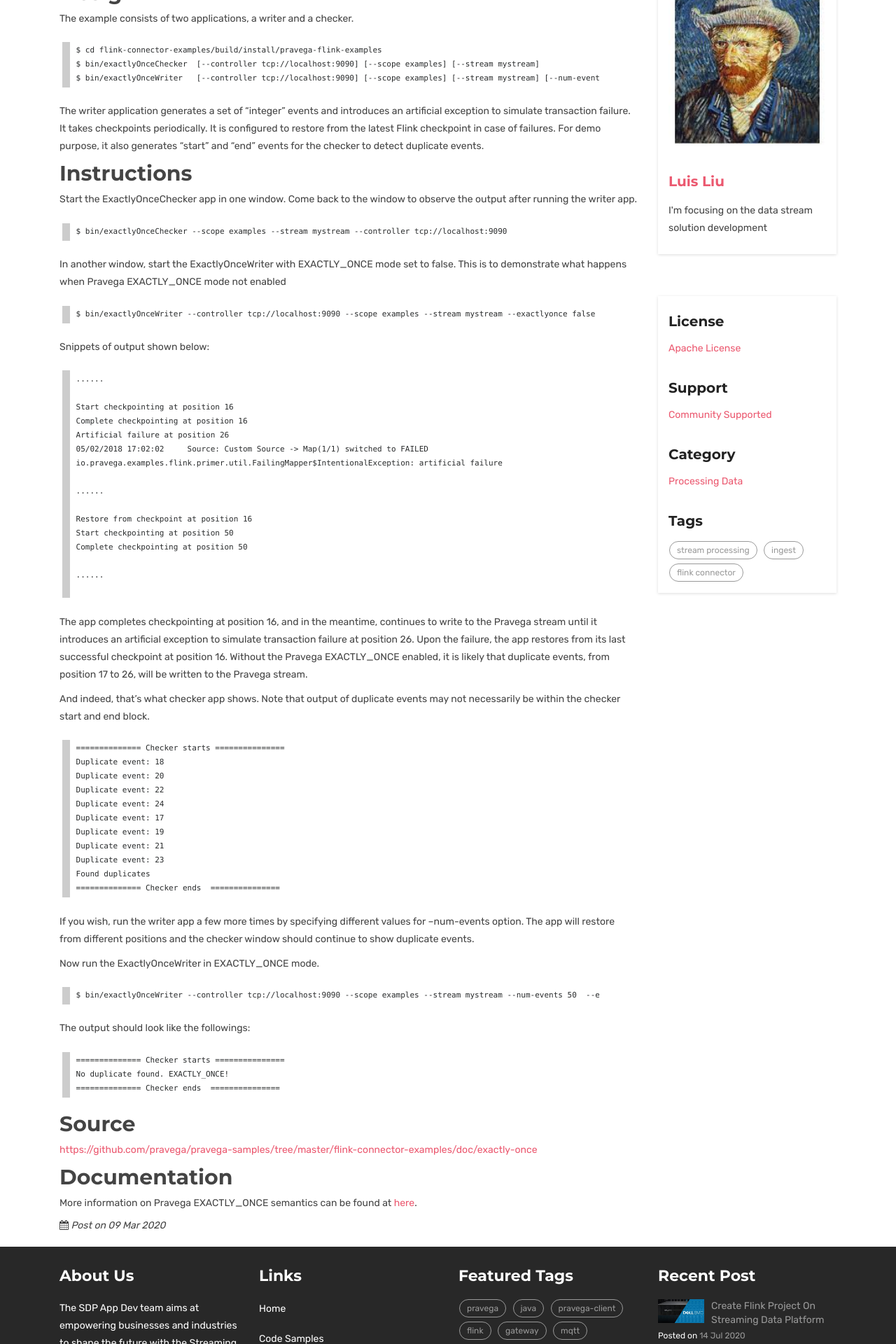
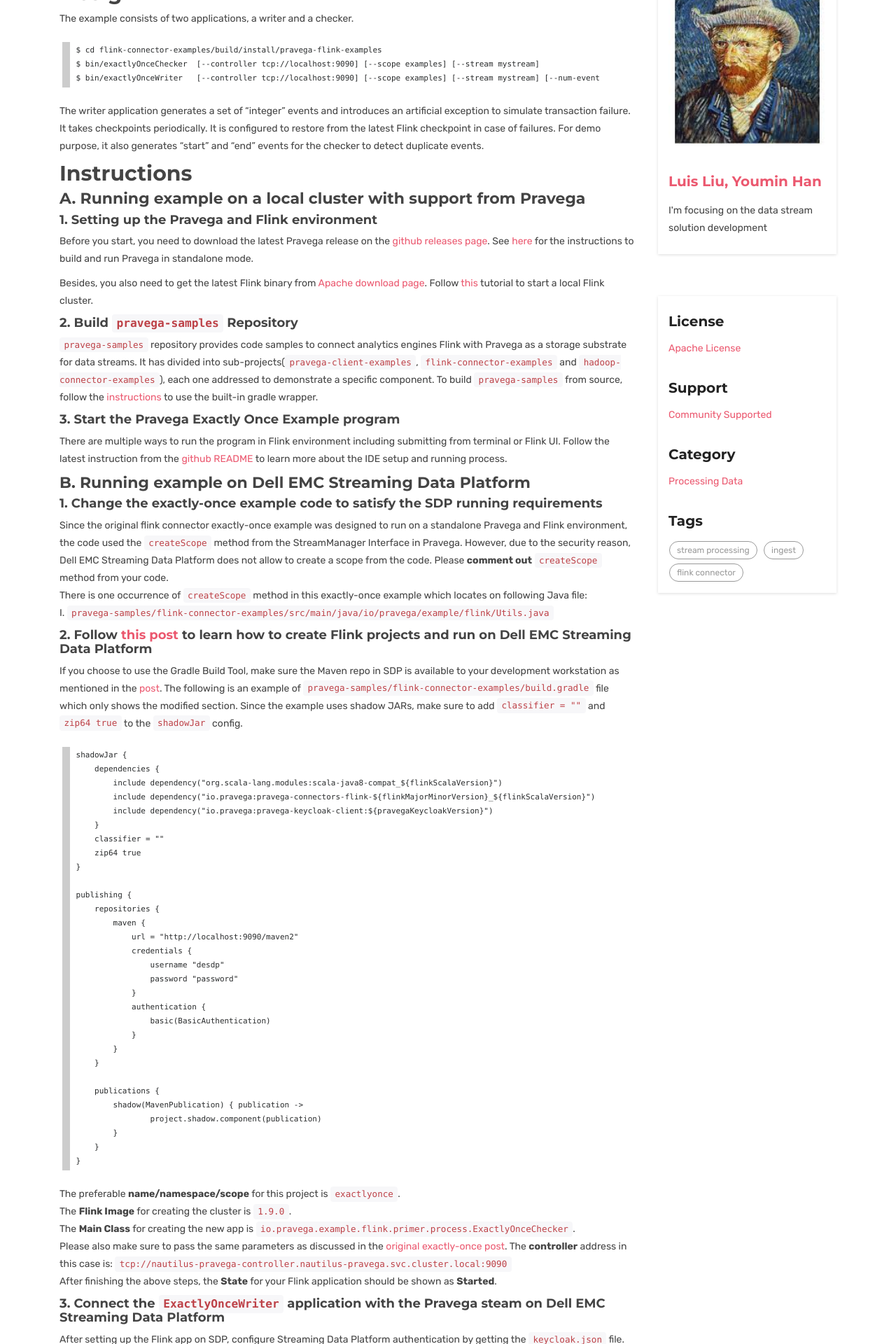
Before and after one commit to StreamingDataPlatform/workshop-samples, a Jekyll site: the page built from _posts/Processing Data/2020-03-09-Exactly-Once-Example.md, in a window 1280 px wide. Shown: the part 678-2598 px from the top of the page at 70% size. Built offline with Jekyll 4.4.1, drawn with Linux system fonts in a browser that asks for light colours; some of the changed text lies outside the part shown.

Commit message:
Update the instruction with SDP set up

````diff
--- a/_posts/Processing Data/2020-03-09-Exactly-Once-Example.md
+++ b/_posts/Processing Data/2020-03-09-Exactly-Once-Example.md
@@ -7,7 +7,7 @@
 license: Apache
 support: Community
 author:
-    name: Luis Liu
+    name: Luis Liu, Youmin Han
     description: I'm focusing on the data stream solution development
     image:
 css:
@@ -32,81 +32,116 @@
 For demo purpose, it also generates "start" and "end" events for the checker to detect duplicate events.
 
 ## Instructions
+#### A. Running example on a local cluster with support from Pravega
 
-Start the ExactlyOnceChecker app in one window. Come back to the window to observe the output
-after running the writer app.
+##### 1. Setting up the Pravega and Flink environment
+Before you start, you need to download the latest Pravega release on the [github releases page](https://github.com/pravega/pravega/releases). See [here](http://pravega.io/docs/latest/getting-started/) for the instructions to build and run Pravega in standalone mode.
 
+Besides, you also need to get the latest Flink binary from [Apache download page](https://flink.apache.org/downloads.html). Follow [this](https://ci.apache.org/projects/flink/flink-docs-stable/getting-started/tutorials/local_setup.html) tutorial to start a local Flink cluster.
+
+##### 2. Build `pravega-samples` Repository
+
+`pravega-samples` repository provides code samples to connect analytics engines Flink with Pravega as a storage substrate for data streams. It has divided into sub-projects(`pravega-client-examples`, `flink-connector-examples` and `hadoop-connector-examples`), each one addressed to demonstrate a specific component. To build `pravega-samples` from source, follow the [instructions](https://github.com/pravega/pravega-samples#pravega-samples-build-instructions) to use the built-in gradle wrapper.
+
+##### 3. Start the Pravega Exactly Once Example program
+
+There are multiple ways to run the program in Flink environment including submitting from terminal or Flink UI. Follow the latest instruction from the [github README](https://github.com/pravega/pravega-samples/tree/master/flink-connector-examples/doc/exactly-once) to learn more about the IDE setup and running process.
+
+#### B. Running example on Dell EMC Streaming Data Platform
+##### 1. Change the exactly-once example code to satisfy the SDP running requirements
+Since the original flink connector exactly-once example was designed to run on a standalone Pravega and Flink environment, the code used the `createScope` method from the StreamManager Interface in Pravega. However, due to the security reason, Dell EMC Streaming Data Platform does not allow to create a scope from the code. Please **comment out** `createScope` method from your code.
+There is one occurrence of `createScope` method in this exactly-once example which locates on following Java file:
+I. ```pravega-samples/flink-connector-examples/src/main/java/io/pravega/example/flink/Utils.java```
+
+##### 2. Follow [this post]({{site.baseurl}}/getting started/2020/07/14/create-flink-project-on-streaming-data-platform.html) to learn how to create Flink projects and run on Dell EMC Streaming Data Platform
+If you choose to use the Gradle Build Tool, make sure the Maven repo in SDP is available to your development workstation as mentioned in the [post]({{site.baseurl}}/getting started/2020/07/14/create-flink-project-on-streaming-data-platform.html). The following is an example of ```pravega-samples/flink-connector-examples/build.gradle``` file which only shows the modified section. Since the example uses shadow JARs, make sure to add `classifier = ""` and `zip64 true` to the `shadowJar` config.
 ```
-$ bin/exactlyOnceChecker --scope examples --stream mystream --controller tcp://localhost:9090
+shadowJar {
+    dependencies {
+        include dependency("org.scala-lang.modules:scala-java8-compat_${flinkScalaVersion}")
+        include dependency("io.pravega:pravega-connectors-flink-${flinkMajorMinorVersion}_${flinkScalaVersion}")
+        include dependency("io.pravega:pravega-keycloak-client:${pravegaKeycloakVersion}")
+    }
+    classifier = ""
+    zip64 true
+}
+
+publishing {
+    repositories {
+        maven {
+            url = "http://localhost:9090/maven2"
+            credentials {
+                username "desdp"
+                password "password"
+            }
+            authentication {
+                basic(BasicAuthentication)
+            }
+        }
+    }
+
+    publications {
+        shadow(MavenPublication) { publication ->
+                project.shadow.component(publication)
+        }
+    }
+}
+```
+The preferable **name/namespace/scope** for this project is ```exactlyonce```.
+The **Flink Image** for creating the cluster is ```1.9.0```.
+The **Main Class** for creating the new app is ```io.pravega.example.flink.primer.process.ExactlyOnceChecker```.
+Please also make sure to pass the same parameters as discussed in the [original exactly-once post](https://github.com/pravega/pravega-samples/tree/master/flink-connector-examples/doc/exactly-once). The **controller** address in this case is: ```tcp://nautilus-pravega-controller.nautilus-pravega.svc.cluster.local:9090```
+After finishing the above steps, the **State** for your Flink application should be shown as **Started**.
+
+##### 3. Connect the `ExactlyOnceWriter` application with the Pravega steam on Dell EMC Streaming Data Platform
+After setting up the Flink app on SDP, configure Streaming Data Platform authentication by getting the ```keycloak.json``` file. Run the following command in your terminal (you may need to change the name for namespace):
+```
+kubectl get secret exactlyonce-pravega -n exactlyonce -o jsonpath="{.data.keycloak\.json}" |base64 -d >  ${HOME}/keycloak.json
+
+chmod go-rw ${HOME}/keycloak.json
+```
+The output should look like the following:
+```
+{
+  "realm": "nautilus",
+  "auth-server-url": "https://keycloak.p-test.nautilus-lab-wachusett.com/auth",
+  "ssl-required": "external",
+  "bearer-only": false,
+  "public-client": false,
+  "resource": "exactlyonce-pravega",
+  "confidential-port": 0,
+  "credentials": {
+    "secret": "c72c45f8-76b0-4ca2-99cf-1f1a03704c4f"
+  }
+}
+```
+In order to connect with Pravega controller, use `kubectl` to get the `EXTERNAL-IP` of the nautilus-pravega-controller service.
+```
+kubectl get service nautilus-pravega-controller -n nautilus-pravega
+
+NAME                          TYPE           CLUSTER-IP       EXTERNAL-IP     PORT(S)                          AGE
+nautilus-pravega-controller   LoadBalancer   10.100.200.243   11.111.11.111   10080:32217/TCP,9090:30808/TCP   6d5h
 ```
 
-
-In another window, start the ExactlyOnceWriter with EXACTLY_ONCE mode set to false.
-This is to demonstrate what happens when Pravega EXACTLY_ONCE mode not enabled
-
+Before running the application, set the following environment variables. This can be done by setting the IntelliJ run configurations. (Go to run -> Edit Configurations -> Select ExactlyOnceWriter application -> Environment Variables -> click Browse icon. Fill the details mentioned below screen. Add all below program environment variables.) Make sure to change the `PRAVEGA_CONTROLLER` to the appropriate `EXTERNAL-IP` address. Notice that the assigned value for `PRAVEGA_SCOPE` and `PRAVEGA_STREAM` may need to be changed based on your settings when created the Flink project and application on SDP.
 ```
-$ bin/exactlyOnceWriter --controller tcp://localhost:9090 --scope examples --stream mystream --exactlyonce false
+pravega_client_auth_method=Bearer
+pravega_client_auth_loadDynamic=true
+KEYCLOAK_SERVICE_ACCOUNT_FILE=${HOME}/keycloak.json
+PRAVEGA_CONTROLLER=tcp://<pravega controller external-ip>:9090
+PRAVEGA_SCOPE=exactlyonce
+PRAVEGA_STREAM=mystream
 ```
 
-Snippets of output shown below:
+In addition, make sure you to pass the same parameters as metioned in [original exactly-once post](https://github.com/pravega/pravega-samples/tree/master/flink-connector-examples/doc/exactly-once).
+Then you can save the configuration and hit Run.
 
+##### 4. Check the result after running exactly-once example
+Unlike the standalone mode, the result will not be showing in the console output. You need to access the pod's log by using `kubectl`. The following is an example of using the command (namespace may change based on your settings):
 ```
-......
-
-Start checkpointing at position 16
-Complete checkpointing at position 16
-Artificial failure at position 26
-05/02/2018 17:02:02	Source: Custom Source -> Map(1/1) switched to FAILED
-io.pravega.examples.flink.primer.util.FailingMapper$IntentionalException: artificial failure
-
-......
-
-Restore from checkpoint at position 16
-Start checkpointing at position 50
-Complete checkpointing at position 50
-
-......
-
+kubectl logs -f exactlyonce-taskmanager-0 -n exactlyonce
 ```
-The app completes checkpointing at position 16, and in the meantime, continues to write to the
-Pravega stream until it introduces an artificial exception to simulate transaction failure
-at position 26. Upon the failure, the app restores from its last successful checkpoint
-at position 16. Without the Pravega EXACTLY_ONCE enabled, it is likely that duplicate events,
-from position 17 to 26, will be written to the Pravega stream.
-
-And indeed, that's what checker app shows. Note that output of duplicate events may not necessarily
-be within the checker start and end block.
-
-```
-============== Checker starts ===============
-Duplicate event: 18
-Duplicate event: 20
-Duplicate event: 22
-Duplicate event: 24
-Duplicate event: 17
-Duplicate event: 19
-Duplicate event: 21
-Duplicate event: 23
-Found duplicates
-============== Checker ends  ===============
-```
-
-If you wish, run the writer app a few more times by specifying different values for --num-events option.
-The app will restore from different positions and the checker window should continue to show duplicate events.
-
-Now run the ExactlyOnceWriter in EXACTLY_ONCE mode.
-
-```
-$ bin/exactlyOnceWriter --controller tcp://localhost:9090 --scope examples --stream mystream --num-events 50  --exactlyonce true
-```
-
-The output should look like the followings:
-
-```
-============== Checker starts ===============
-No duplicate found. EXACTLY_ONCE!
-============== Checker ends  ===============
-```
+You can find the same results as showed in the [post](https://github.com/pravega/pravega-samples/tree/master/flink-connector-examples/doc/exactly-once).
 
 ## Source
 [https://github.com/pravega/pravega-samples/tree/master/flink-connector-examples/doc/exactly-once](https://github.com/pravega/pravega-samples/tree/master/flink-connector-examples/doc/exactly-once)
````
